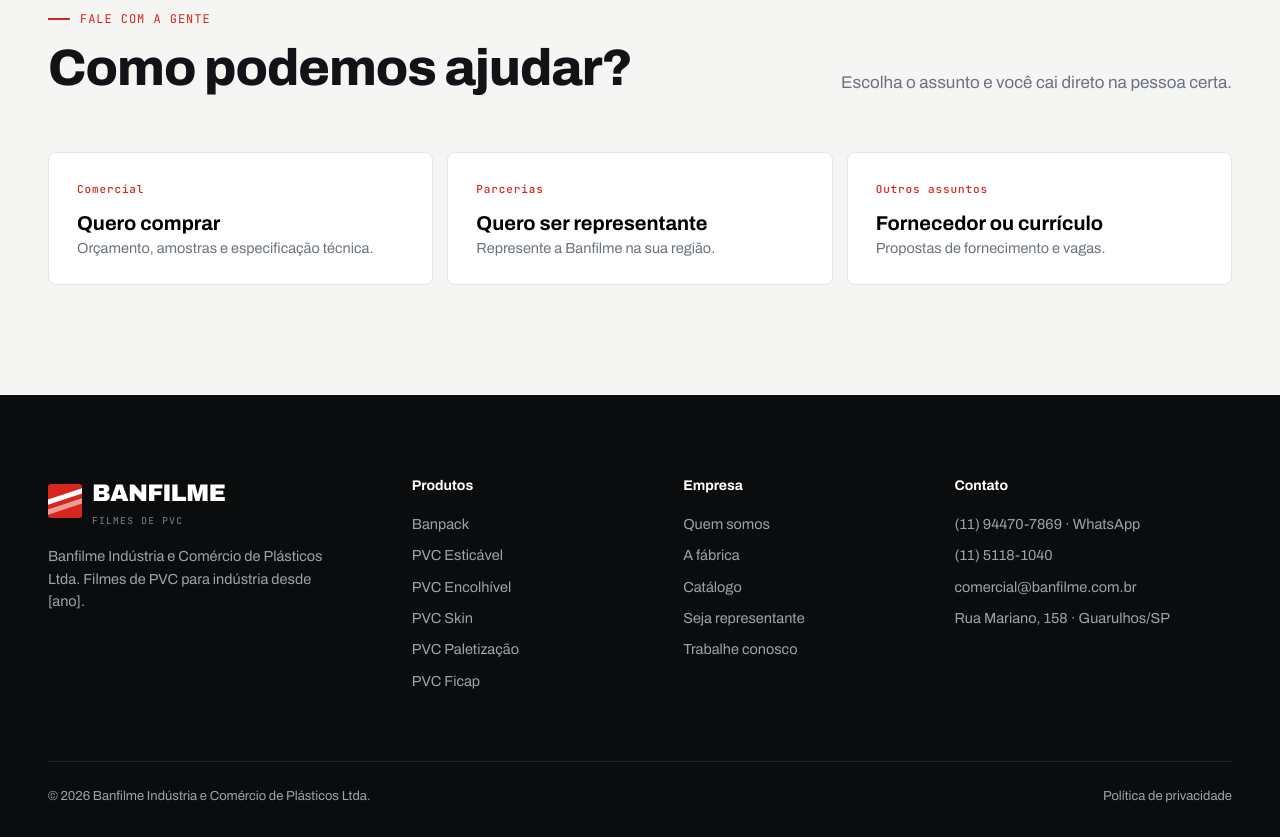
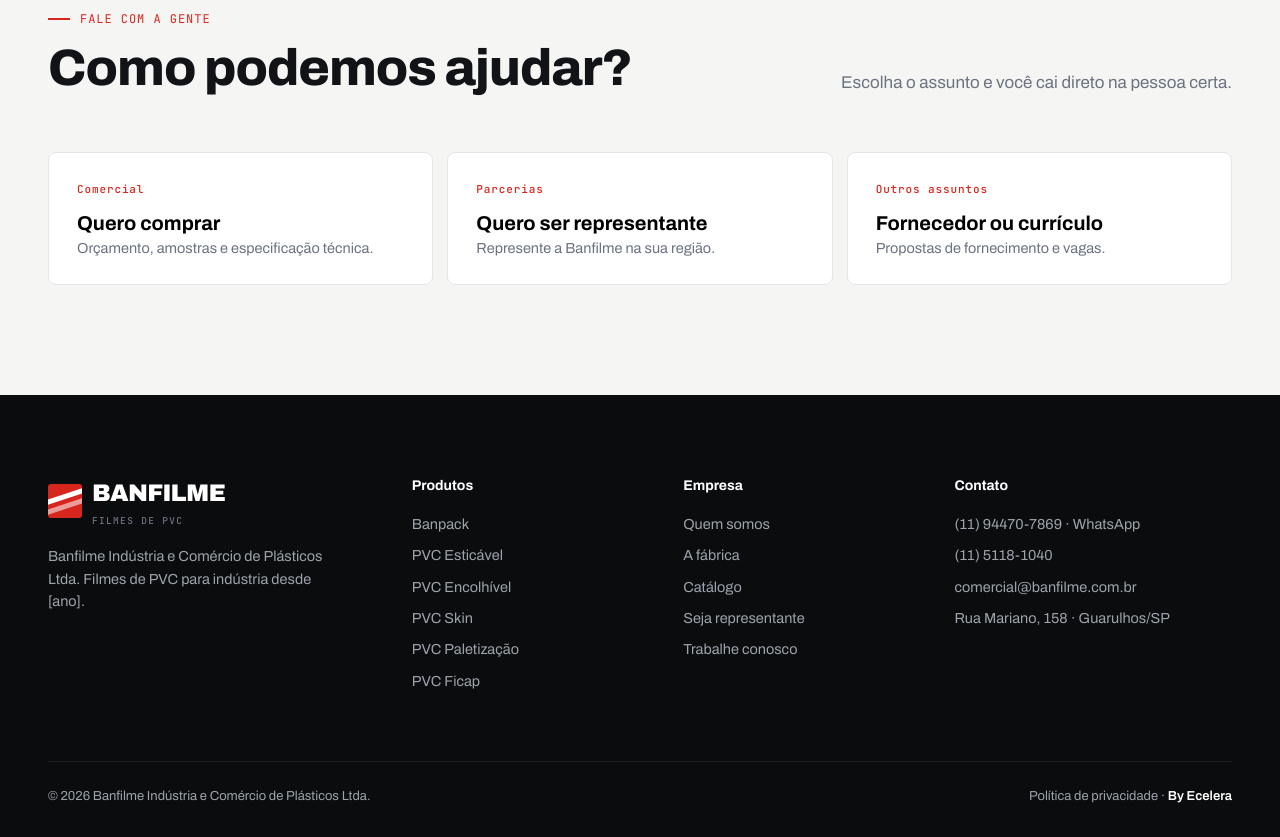
Before and after one commit to agencianiris/banfilme, a plain HTML site: page index.html in a window 1280 px wide. Shown: the part 5108-5945 px from the top of the page. Drawn offline with Linux system fonts and the light colour scheme.

Commit message:
Rodapé: adiciona By Ecelera
Co-Authored-By: Claude Opus 5.5 <noreply@anthropic.com>
Claude-Session: https://claude.ai/code/session_01Kwbs5Zi46jnV77Fm4cfNN1

```diff
--- a/index.html
+++ b/index.html
@@ -478,7 +478,7 @@ footer .logo{color:#fff}
     <div><h4>Empresa</h4><ul><li><a data-go="quem-somos">Quem somos</a></li><li><a data-go="fabrica">A fábrica</a></li><li><a data-go="catalogo">Catálogo</a></li><li><a data-go="contato" data-topic="Representante comercial">Seja representante</a></li><li><a data-go="contato" data-topic="Trabalhe conosco">Trabalhe conosco</a></li></ul></div>
     <div><h4>Contato</h4><ul><li>(11) 94470-7869 · WhatsApp</li><li>(11) 5118-1040</li><li>comercial@banfilme.com.br</li><li>Rua Mariano, 158 · Guarulhos/SP</li></ul></div>
   </div>
-  <div class="fbottom"><span>© 2026 Banfilme Indústria e Comércio de Plásticos Ltda.</span><span>Política de privacidade</span></div>
+  <div class="fbottom"><span>© 2026 Banfilme Indústria e Comércio de Plásticos Ltda.</span><span>Política de privacidade · <a href="https://ecelera.com.br" target="_blank" rel="noopener" style="color:#fff;font-weight:600">By Ecelera</a></span></div>
 </div></footer>
 
 <button class="wa" data-wa="float" aria-label="WhatsApp"><svg viewBox="0 0 24 24" fill="currentColor"><path d="M17.5 14.4c-.3-.1-1.8-.9-2-1-.3-.1-.5-.1-.7.1-.2.3-.8 1-.9 1.2-.2.2-.3.2-.6.1-.3-.1-1.3-.5-2.4-1.5-.9-.8-1.5-1.8-1.7-2.1-.2-.3 0-.5.1-.6l.4-.5c.2-.2.2-.3.3-.5.1-.2 0-.4 0-.5l-.9-2.2c-.2-.6-.5-.5-.7-.5h-.6c-.2 0-.5.1-.8.4-.3.3-1 1-1 2.5s1.1 2.9 1.2 3.1c.1.2 2.1 3.2 5.1 4.5.7.3 1.3.5 1.7.6.7.2 1.4.2 1.9.1.6-.1 1.8-.7 2-1.4.2-.7.2-1.3.2-1.4-.1-.2-.3-.3-.6-.4M12 21.8c-1.8 0-3.5-.5-5-1.4l-.4-.2-3.7 1 1-3.6-.2-.4C2.7 15.6 2.2 13.8 2.2 12 2.2 6.6 6.6 2.2 12 2.2S21.8 6.6 21.8 12 17.4 21.8 12 21.8M12 0C5.4 0 0 5.4 0 12c0 2.1.6 4.2 1.6 6L0 24l6.2-1.6c1.8 1 3.8 1.5 5.8 1.5 6.6 0 12-5.4 12-12S18.6 0 12 0"/></svg></button>
```
